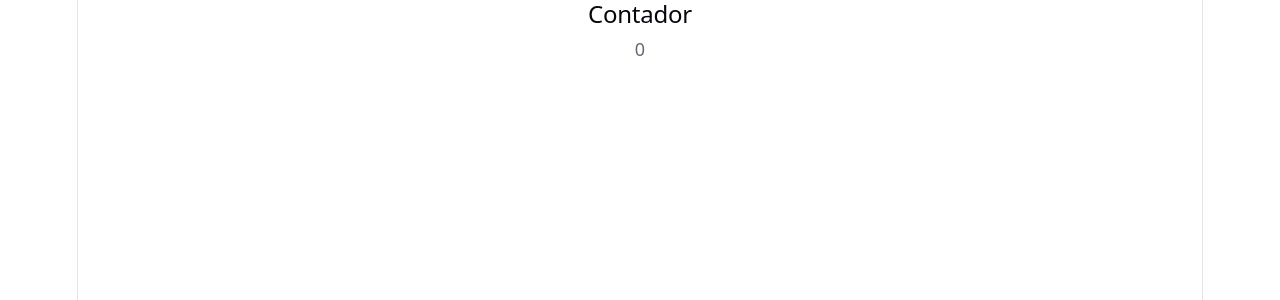
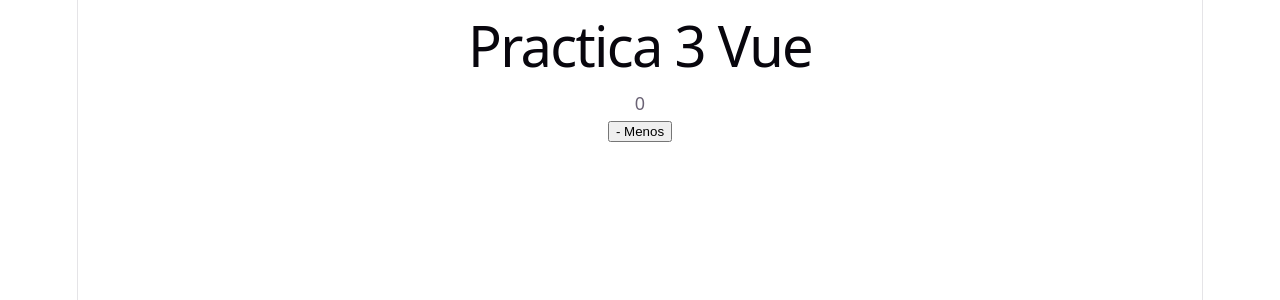
Before and after one commit to smujr-code/practica3-vue, a Vue app: page / in a window 1280 px wide. Shown: the top 300 px of the page. Built offline with nearby package versions, Linux system fonts and the light colour scheme.

Commit message:
mostrar contador en pantalla

```diff
--- a/src/Contador.vue
+++ b/src/Contador.vue
@@ -1,13 +1,16 @@
 <script setup lang="ts">
-import { ref } from 'vue'
+import { useContador } from './composables/useContador'
 
-// Variable reactiva para el número del contador
-const contador = ref<number>(0)
+const { contador, decrementar } = useContador()
 </script>
 
 <template>
   <div class="contador-container">
-    <h2>Contador</h2>
-    <p>{{ contador }}</p>
+    <h1>Practica 3 Vue</h1>
+    <p class="numero">{{ contador }}</p>
+
+    <div class="botones">
+      <button @click="decrementar">- Menos</button>
+    </div>
   </div>
 </template>
```
